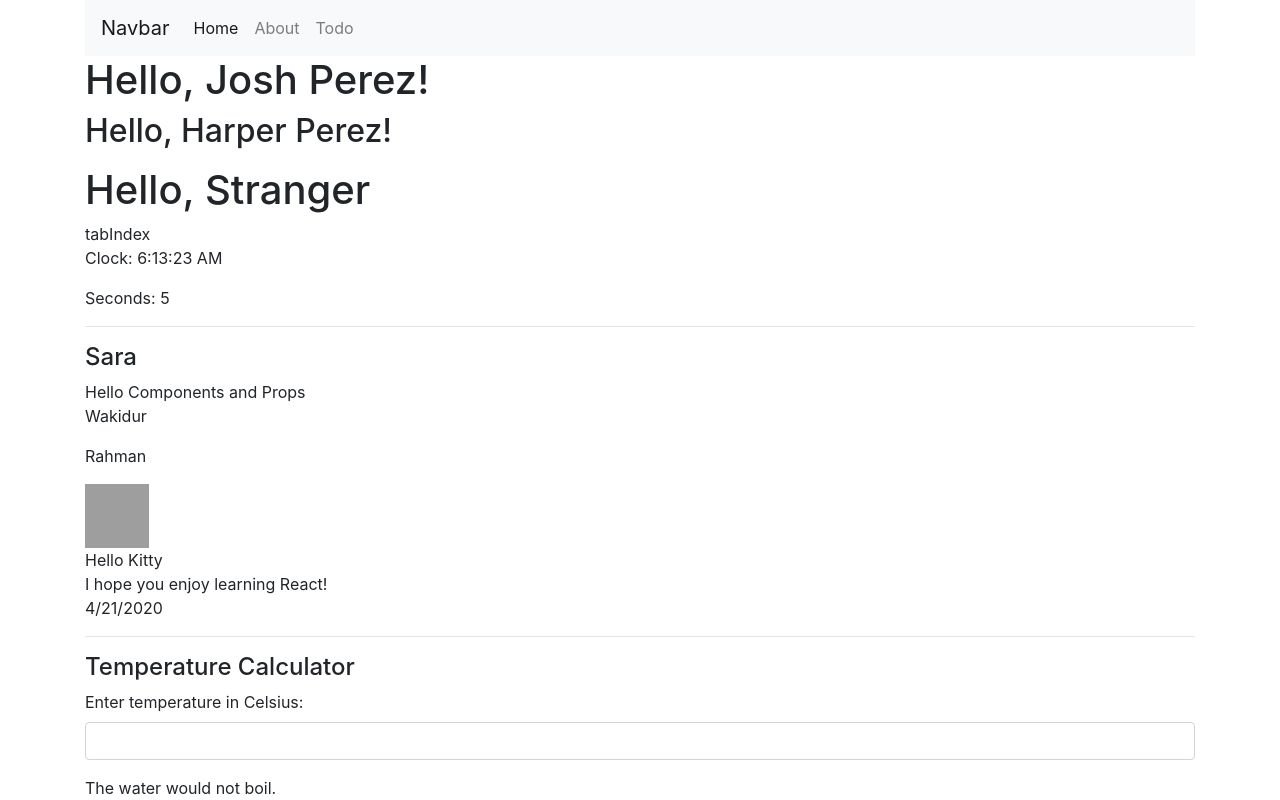
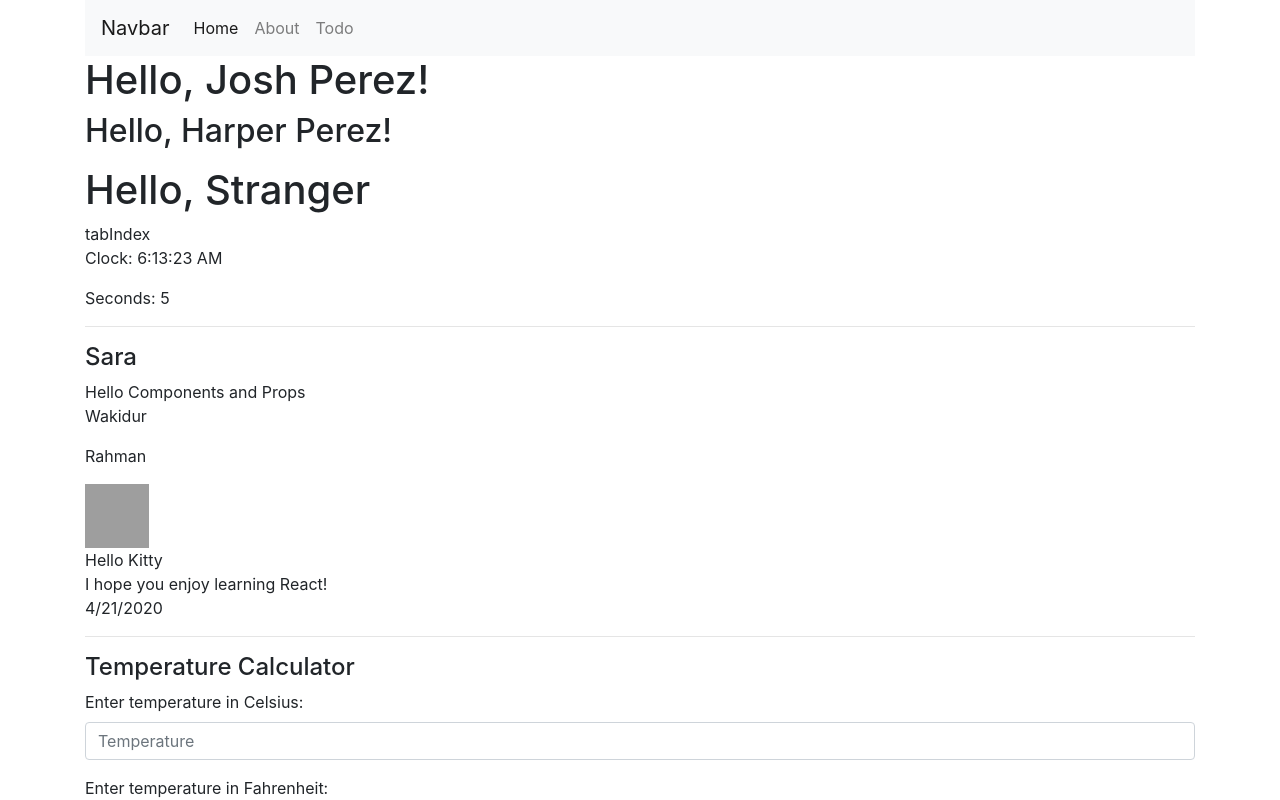
Before and after one commit to wakidur/reactjs.io, a React (Create React App) app in the folder crash-course-todo-1.1.1/: page / in a window 1280 px wide. Shown: the top 800 px of the page. Built offline with nearby package versions, Linux system fonts and the light colour scheme; grey boxes are pictures that could not be loaded.

Commit message:
lifting-state-up

```diff
--- a/crash-course-todo-1.1.1/src/components/pages/main-concepts/Calculator.jsx
+++ b/crash-course-todo-1.1.1/src/components/pages/main-concepts/Calculator.jsx
@@ -1,36 +1,75 @@
 import React, { Component } from 'react';
-import PropTypes from 'prop-types';
+import TemperatureInput from './child/TemperatureInput';
 import BoilingVerdict from './child/BoilingVerdict';
 
 export default class Calculator extends Component {
-  // static propTypes = {
-  //     prop: PropTypes
-  // }
+  /**
+   * Local state
+   *
+   * This is the state we “lifted up” from the inputs, and it will serve as the “source of truth” for both of them.
+   */
+  state = { temperature: '', scale: 'c' };
 
-  state = {
-    temperature: '',
+  toCelsius = (fahrenheit) => {
+    return ((fahrenheit - 32) * 5) / 9;
   };
 
-  handleChange = (e) => {
-    this.setState({ temperature: e.target.value });
+  toFahrenheit = (celsius) => {
+    return (celsius * 9) / 5 + 32;
+  };
+
+  /**
+   * For example
+   * tryConvert('abc', toCelsius) returns an empty string,
+   * tryConvert('10.22', toFahrenheit) returns '50.396'
+   * @param {*} temperature
+   * @param {*} convert
+   */
+  tryConvert = (temperature, convert) => {
+    const input = parseFloat(temperature);
+    if (Number.isNaN(input)) return '';
+    const output = convert(input);
+    const rounded = Math.round(output * 1000) / 1000;
+    return rounded.toString();
+  };
+
+  handleCelsiusChange = (temperature) => {
+    this.setState({
+      scale: 'c',
+      temperature,
+    });
+  };
+
+  handleFahrenheitChange = (temperature) => {
+    console.log(temperature);
+    this.setState({
+      scale: 'f',
+      temperature
+    });
   };
 
   render() {
-    const { temperature } = this.state;
+    // object destructuring
+    const { scale, temperature } = this.state;
+    console.log(scale, temperature);
+    const celsius =
+      scale === 'f' ? this.tryConvert(temperature, this.toCelsius) : temperature;
+    const fahrenheit =
+      scale === 'c' ? this.tryConvert(temperature, this.toFahrenheit) : temperature;
     return (
-      <fieldset>
-        <div className="form-group">
-          <label htmlFor="temperature">Enter temperature in Celsius:</label>
-          <input
-            type="text"
-            id="temperature"
-            className="form-control"
-            value={temperature}
-            onChange={this.handleChange}
-          />
-        </div>
-        <BoilingVerdict celsius={parseFloat(temperature)} />
-      </fieldset>
+      <div>
+        <TemperatureInput
+          scale="c"
+          temperature={celsius}
+          onTemperatureChange={this.handleCelsiusChange}
+        />
+        <TemperatureInput
+          scale="f"
+          temperature={fahrenheit}
+          onTemperatureChange={this.handleFahrenheitChange}
+        />
+        <BoilingVerdict celsius={parseFloat(celsius)} />
+      </div>
     );
   }
 }
--- a/crash-course-todo-1.1.1/src/components/pages/main-concepts/child/BoilingVerdict.jsx
+++ b/crash-course-todo-1.1.1/src/components/pages/main-concepts/child/BoilingVerdict.jsx
@@ -2,7 +2,6 @@ import React from 'react';
 import PropTypes from 'prop-types';
 
 function BoilingVerdict(props) {
-    console.log(props);
   if (props.celsius >= 100) return <p>The water would boil.</p>;
   else return <p>The water would not boil.</p>;
 }
--- /dev/null
+++ b/crash-course-todo-1.1.1/src/components/pages/main-concepts/child/TemperatureInput.jsx
@@ -0,0 +1,50 @@
+import React, { Component } from 'react';
+import PropTypes from 'prop-types';
+
+export default class TemperatureInput extends Component {
+  static propTypes = {
+    scale: PropTypes.string,
+    onTemperatureChange: PropTypes.func,
+    temperature: PropTypes.string
+
+  };
+
+
+
+  constructor(props) {
+    super(props);
+  }
+
+  handleChange = (e) => {
+     // Before:  this.setState({ temperature: e.target.value });
+     this.props.onTemperatureChange(e.target.value);
+  };
+
+  render() {
+    const scaleNames = {
+      c: 'Celsius',
+      f: 'Fahrenheit',
+    };
+    // Before: const { temperature } = this.state;
+    const { temperature, scale } = this.props;
+    console.log(scale);
+    console.log(temperature);
+    return (
+      <fieldset>
+        <div className="form-group">
+          <label htmlFor="temperature">
+            Enter temperature in {scaleNames[scale]}:
+          </label>
+          <input
+            type="number"
+            id="temperature"
+            className="form-control"
+            placeholder="Temperature"
+            value={temperature}
+            onChange={this.handleChange}
+          />
+        </div>
+      </fieldset>
+    );
+  }
+}
```
